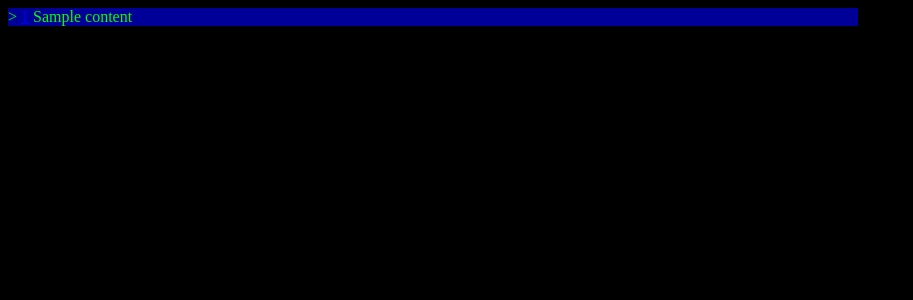
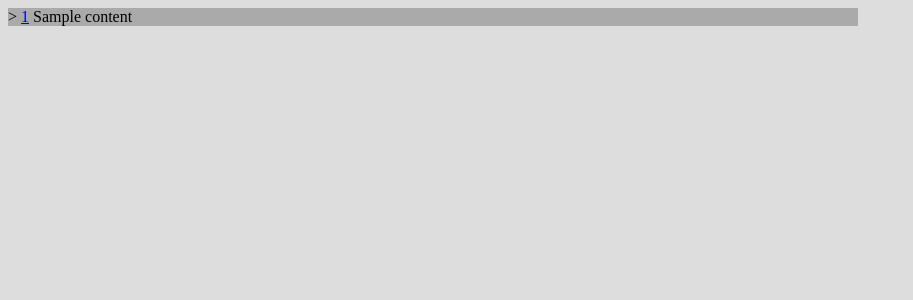
Before and after one commit to dsanderson/website-flask, a Flask app: template templates/zettelkasten.html in a window 1280 px wide. Shown: the top 300 px of the page, without its empty margins (0-913 px from the left). Run offline with Flask 2, Linux system fonts and the light colour scheme; the template is opened without the code that fills it: most values are stand-ins (such as "Sample title", 1, 10 or a date in 2020); parts of the project's set-up code (start-up, migrations or seed data) failed here and were passed over.

```diff
--- a/templates/zettelkasten.html
+++ b/templates/zettelkasten.html
@@ -10,12 +10,12 @@
   <style>
     body {
       max-width: 850px;
-      color: #0F0;
-      background-color: #000;
+      color: #000;
+      background-color: #DDD;
     }
 
     .title {
-      background-color: #009;
+      background-color: #AAA;
     }
   </style>
 </head>
```
